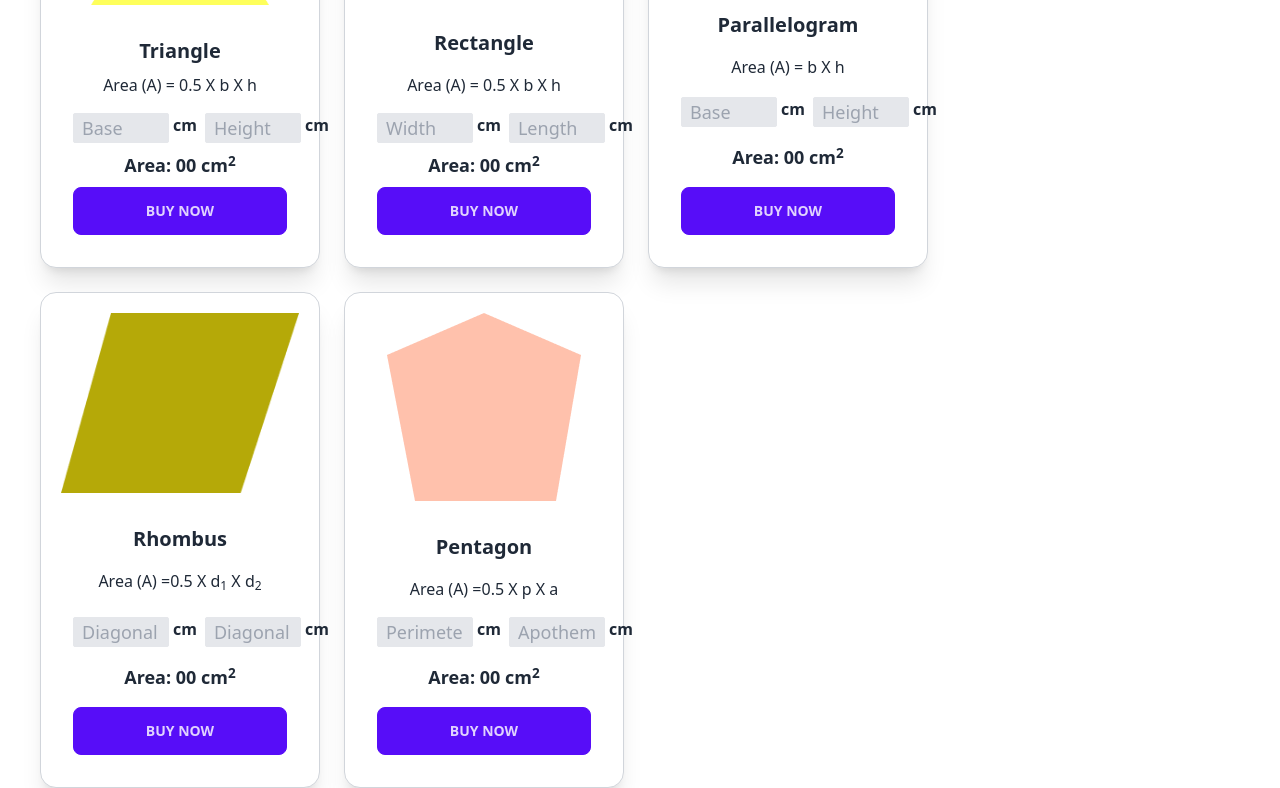
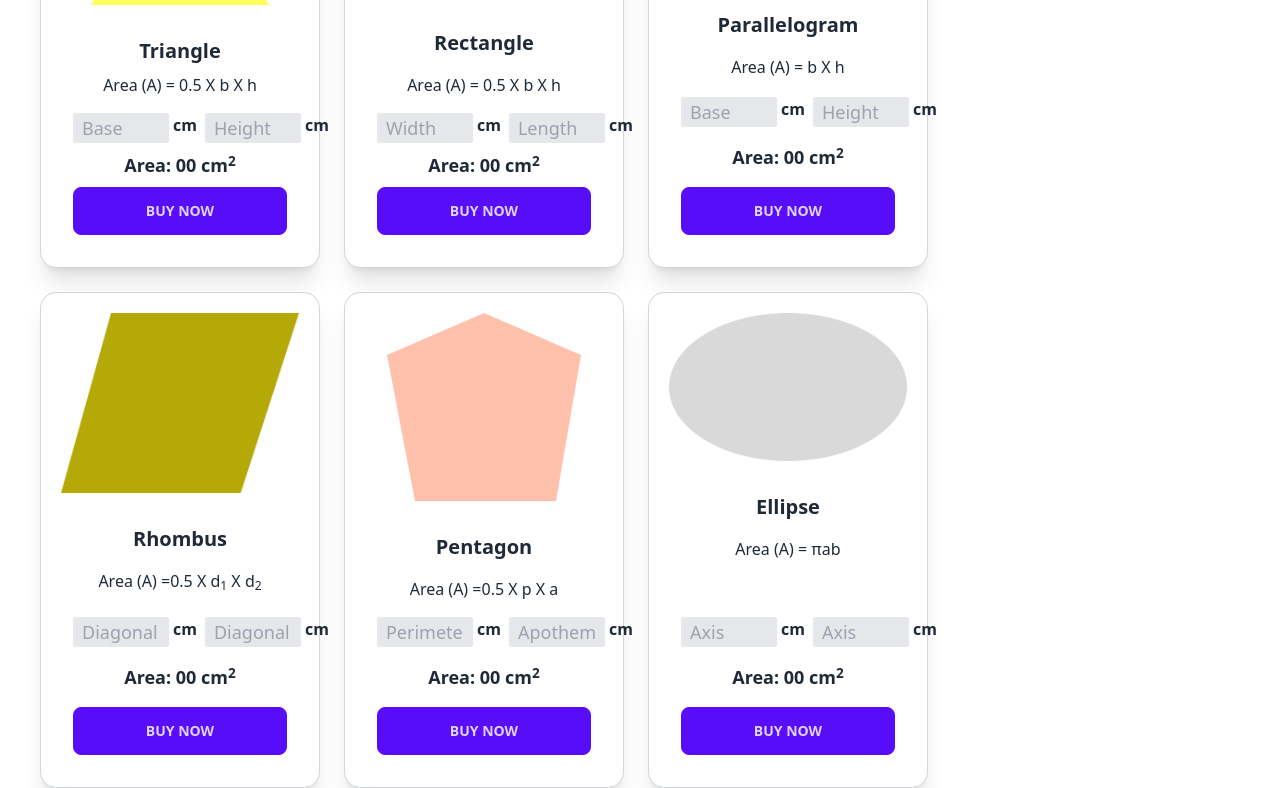
Before and after one commit to rabbani4443/geometry-genius, a plain HTML site: page index.html in a window 1280 px wide. Shown: the part 240-1028 px from the top of the page. Drawn offline with nearby package versions, Linux system fonts and the light colour scheme.

Commit message:
finished the ellipse card

```diff
--- a/index.html
+++ b/index.html
@@ -168,6 +168,25 @@ input[type=number] {
               </div>
             </div>
           </div>
+           <!--  ==================  06. Ellipse Card ================ -->
+           <!--  ==================  06. Ellipse Card ================ -->
+           <div class="card bg-base-100 shadow-xl border-gray-300 border ">
+            <div class="px-5 pt-5 w-full"><img src="../images/ellipse.png" alt="ellipse"  class="m-auto"/></div>
+            <div class="card-body text-center">
+              <h2 class="card-title block">Ellipse</h2>
+              <p class="py-2">Area (A) = πab</p>
+              <div class="flex w-full">
+                <input type="number" name="" id="ellipse-axis" placeholder="Axis" class="border bg-gray-200 text-lg w-24 px-2 rounded-sm">
+                <span class="pl-1 pr-2 font-semibold">cm</span>
+                <input type="number" name="" id="ellipse-axis2" placeholder="Axis" class="border bg-gray-200 text-lg w-24 px-2 rounded-sm">
+                <span class="pl-1 font-semibold">cm</span>
+              </div>
+              <h1 class="font-semibold text-lg py-2">Area: <span id="ellipse-area">00</span> cm<sup>2</sup></h1>
+              <div class="card-actions justify-end">
+                <button  class="btn btn-primary w-full" onclick="calculateEllipseArea()">Buy Now</button>
+              </div>
+            </div>
+          </div>
 
 
         </div>
--- a/js/calculator.js
+++ b/js/calculator.js
@@ -96,6 +96,25 @@ function calculatePentagonArea(){
     addToCalculationEntry ('Pentagon', areaTwoDecimal);
 
 }
+// ==================  06. Ellipse Card ================
+// ==================  06. Ellipse Card ================
+function calculateEllipseArea(){
+    const axis = getInputField('ellipse-axis');
+    const axis2 = getInputField('ellipse-axis2');
+
+    if(isNaN(axis) || isNaN(axis2)){
+        alert('Please insert number');
+        return;
+    }
+
+    const area = 3.1416 * axis * axis2;
+    const areaTwoDecimal = area.toFixed(2);
+
+    setElementInnerText('ellipse-area',areaTwoDecimal );
+
+    addToCalculationEntry ('Ellipse', areaTwoDecimal);
+
+}
 
 // Get All Input Field Function
 function getInputField(inputField){
```
